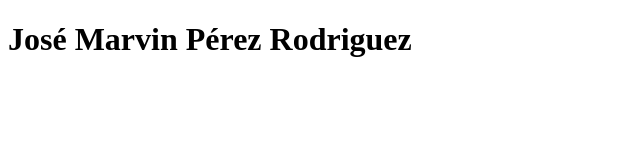
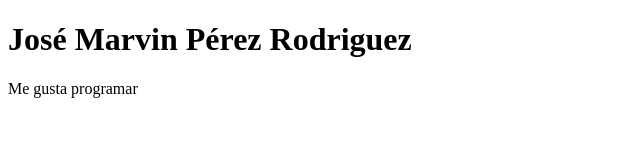
Before and after one commit to MarvinRz/Seminario-Git-Github, a plain HTML site: page index.html in a window 1280 px wide. Shown: the whole page, without its empty margins (0-640 px from the left). Drawn offline with Linux system fonts and the light colour scheme.

Commit message:
agregue me gusta programar

```diff
--- a/index.html
+++ b/index.html
@@ -8,5 +8,6 @@
 </head>
 <body>
     <h1>José Marvin Pérez Rodriguez</h1>
+    <p>Me gusta programar</p>
 </body>
 </html>
```
